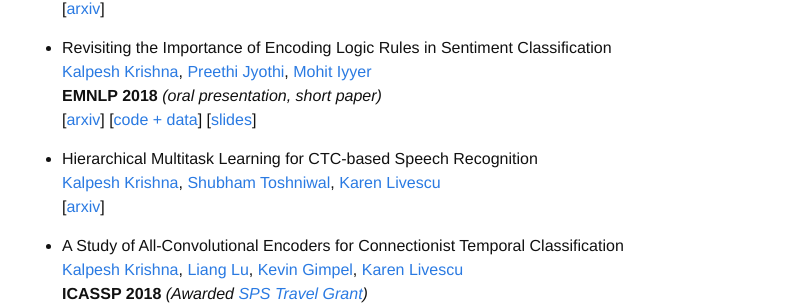
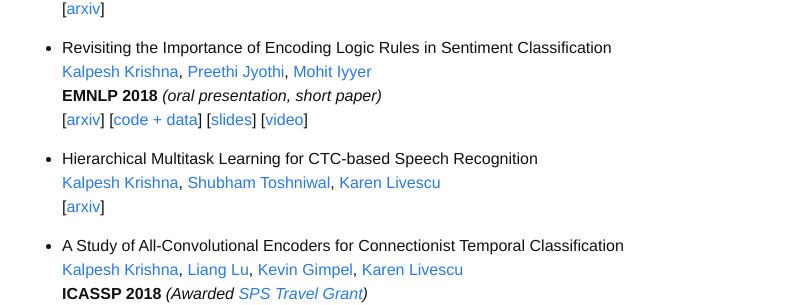
Before and after one commit to martiansideofthemoon/martiansideofthemoon.github.io, a Jekyll site: the page built from _pages/research.md, in a window 1280 px wide. Shown: the part 506-811 px from the top of the page, without its empty margins (238-1040 px from the left). Built offline with Jekyll 4.4.1, drawn with Linux system fonts in a browser that asks for light colours; comment, search, counter and statistics services are not loaded.

Commit message:
Adding video for emnlp18

```diff
--- a/_pages/research.md
+++ b/_pages/research.md
@@ -23,7 +23,7 @@ My interests include Natural Language Processing, Speech Recognition, Machine Le
 * Revisiting the Importance of Encoding Logic Rules in Sentiment Classification
 [Kalpesh Krishna](http://martiansideofthemoon.github.io/), [Preethi Jyothi](https://www.cse.iitb.ac.in/~pjyothi/), [Mohit Iyyer](https://people.cs.umass.edu/~miyyer/)
 **EMNLP 2018** *(oral presentation, short paper)*
-\[[arxiv](https://arxiv.org/abs/1808.07733)\] \[[code + data](https://github.com/martiansideofthemoon/logic-rules-sentiment/)\] \[[slides]({{ site.url }}/assets/emnlp-2018.pdf)\]
+\[[arxiv](https://arxiv.org/abs/1808.07733)\] \[[code + data](https://github.com/martiansideofthemoon/logic-rules-sentiment/)\] \[[slides]({{ site.url }}/assets/emnlp-2018.pdf)\] \[[video](https://vimeo.com/306136412)\]
 
 * Hierarchical Multitask Learning for CTC-based Speech Recognition
 [Kalpesh Krishna](http://martiansideofthemoon.github.io/), [Shubham Toshniwal](http://ttic.uchicago.edu/~shtoshni/), [Karen Livescu](http://ttic.uchicago.edu/~klivescu/)
```
